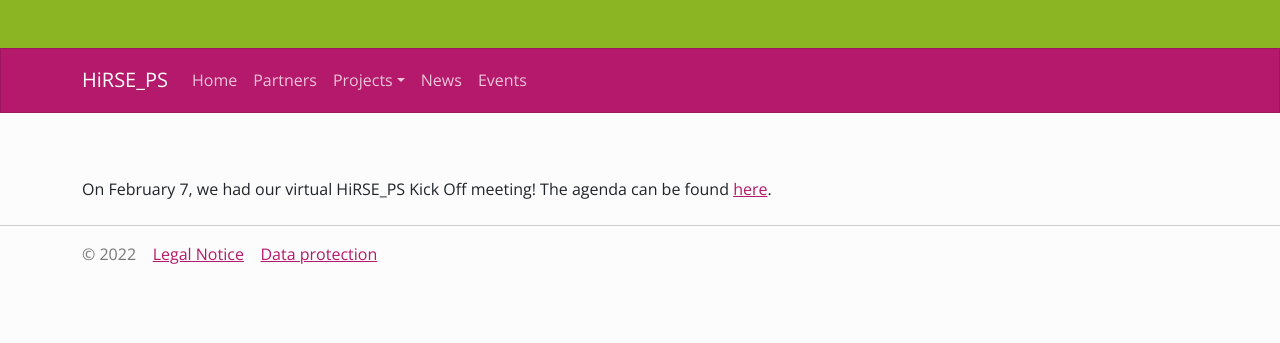
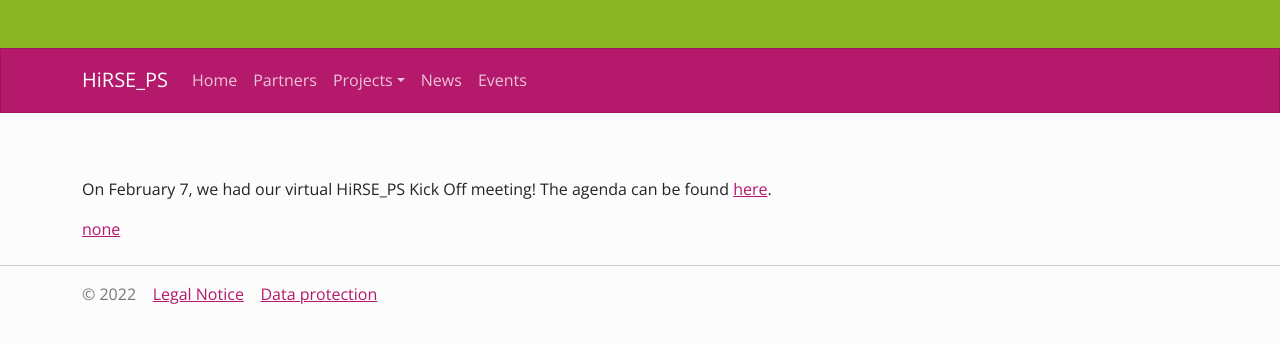
Before and after one commit to Helmholtz-HiRSE/helmholtz-hirse.github.io, a Jekyll site: the page built from _events/2022_02_25-kickoff.md, in a window 1280 px wide. Shown: the top 343 px of the page. Built offline with Jekyll 4.4.1, drawn with Linux system fonts in a browser that asks for light colours; nearby versions of some CDN libraries.

Commit message:
Revert "Update events.html"
This reverts commit fcd0c2faffb07fee594992a5a3d9f3caea1f4a4f

```diff
--- a/_layouts/events.html
+++ b/_layouts/events.html
@@ -13,14 +13,9 @@
     <main>
     <div class="container">
       {{ page.content | remove_first: page.excerpt }}
-      {% if page.location %}
-      <a href="https://google.com/maps/search/{{ page.location | replace:' ','+' }}" target="_blank"
-         title="Event's location: {{ page.location }}. Find on Google Maps!"
-         data-toggle="tooltip" data-placement="bottom">
-      {% endif %}
-      <!-- {% if page.link %}
+      {% if page.link %}
       <a href="{{ page.link }}">{{ page.link }}</a>
-      {% endif; %} -->
+      {% endif; %}
     </div>
     {% include footer.html %}
     </main>
```
